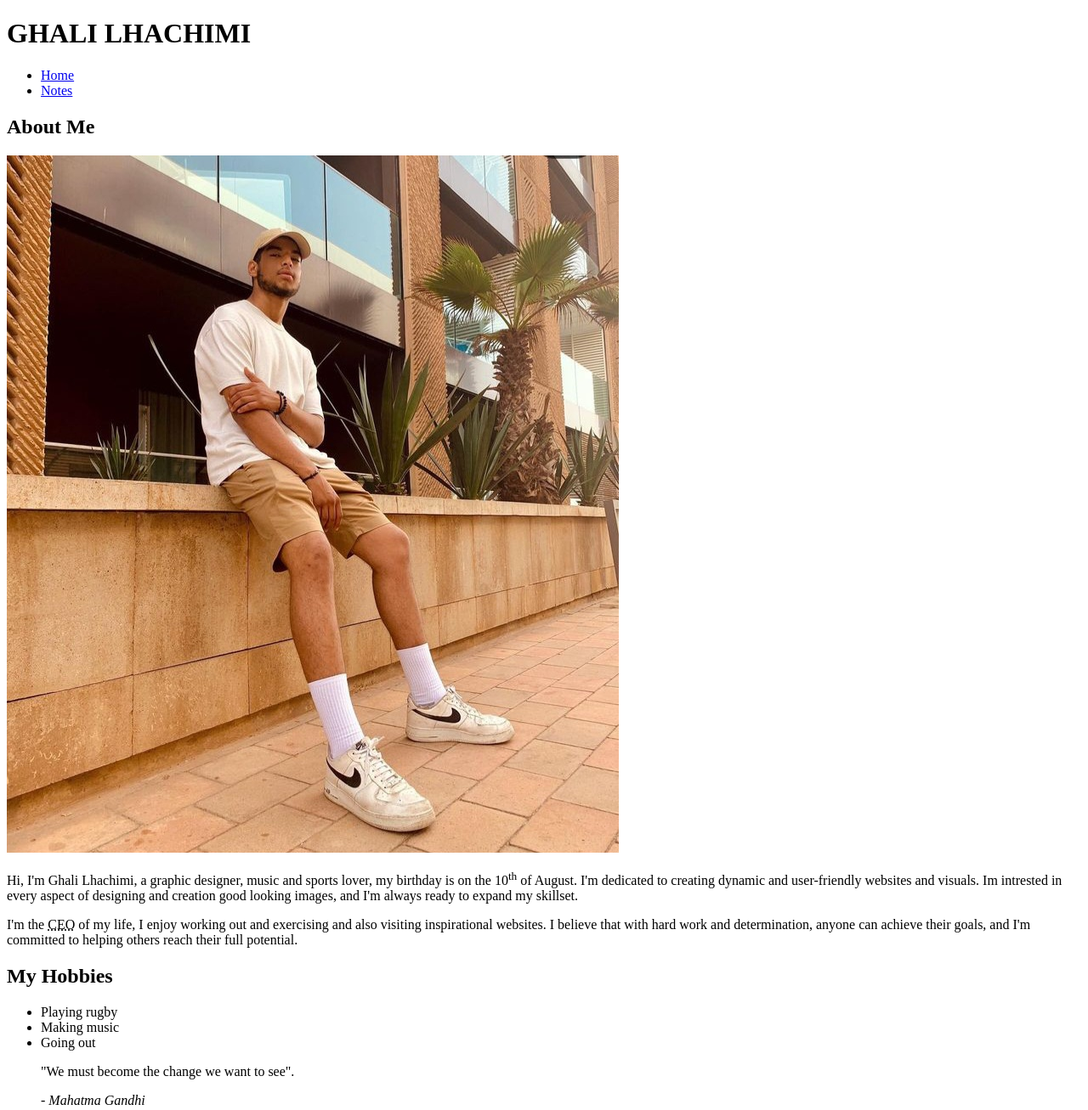
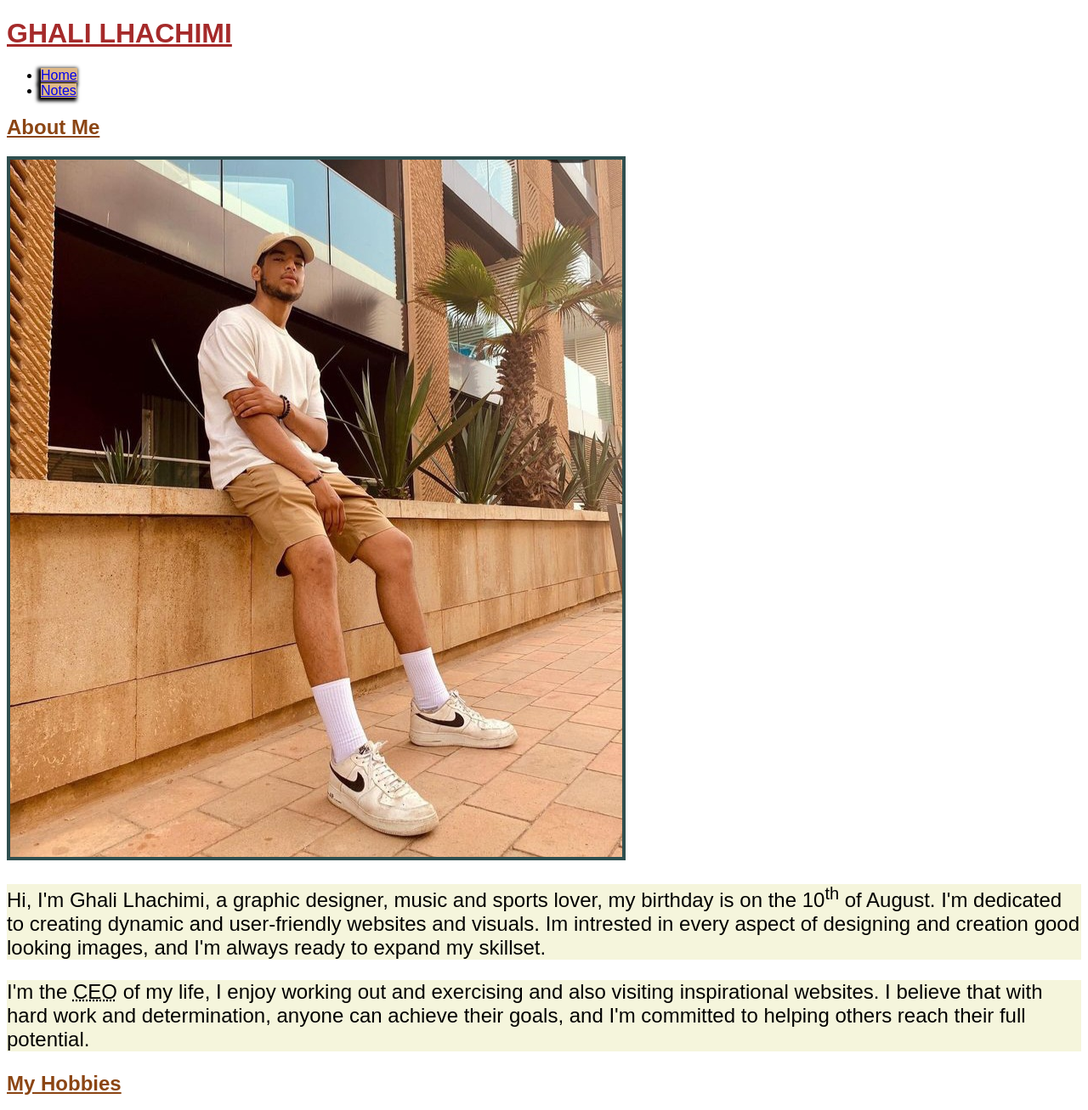
Before and after one commit to lhac0002/lhac0002.github.io, a plain HTML site: page html-assignment/index.html in a window 1280 px wide. Shown: the top 1307 px of the page at 85% size. Drawn offline with Linux system fonts and the light colour scheme; files that its build step writes are made by us from their sources.

Commit message:
Adds selectors to index.html

```diff
--- a/html-assignment/index.html
+++ b/html-assignment/index.html
@@ -1,14 +1,16 @@
 <!DOCTYPE html>
 <html>
 <head>
+    <meta charset="UTF-8">
     <title>My Website</title>
+    <link href="css/main.css" rel="stylesheet">
 </head>
 <body>
     <header>
-        <h1>GHALI LHACHIMI</h1>
+        <h1 class="site-title">GHALI LHACHIMI</h1>
         <nav>
             <ul>
-                <li><a href="index.html">Home</a></li>
+                <li><a href="index.html" class="current">Home</a></li>
                 <li><a href="notes.html">Notes</a></li>
 
             </ul>
@@ -17,7 +19,7 @@
 
     <article>
         <h2>About Me</h2>
-        <img src="./image/mypic.jpg" alt="my picture" title="my picture">
+        <img src="./image/mypic.jpg" alt="my picture" title="my picture" id="my-image">
         <p>
             Hi, I'm Ghali Lhachimi, a graphic designer, music and sports lover, my birthday is on the 10<sup>th</sup> of August. I'm dedicated to creating dynamic and user-friendly websites and visuals. Im intrested in every aspect of designing and creation good looking images, and I'm always ready to expand my skillset.
         </p>
@@ -26,7 +28,7 @@
         </p>
         <section>
             <h2>My Hobbies</h2>
-            <ul>
+            <ul class="hobbies">
                 <li>Playing rugby</li>
                 <li>Making music</li>
                 <li>Going out</li>
```
